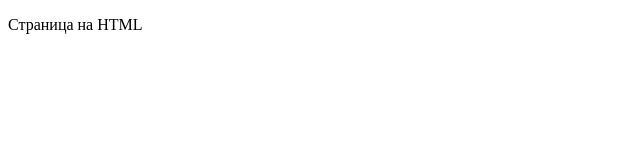
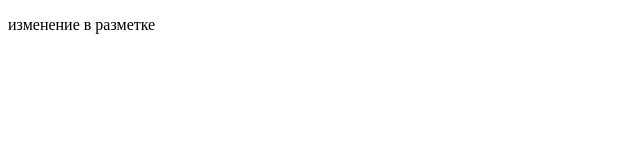
Before and after one commit to WebHeroSchool/git_popitka3, a plain HTML site: page index.html in a window 1280 px wide. Shown: the full height of the page, 0-640 px from the left. Drawn offline with Linux system fonts and the light colour scheme.

Commit message:
modified file

```diff
--- a/index.html
+++ b/index.html
@@ -2,9 +2,9 @@
 <html>
  <head>
   <meta charset="utf-8">
-  <title>Пример страницы</title>
+  <title>Пример страницы измененный</title>
  </head>
  <body>
-  <p>Страница на HTML</p>
+  <p>изменение в разметке</p>
  </body>
 </html>
```
